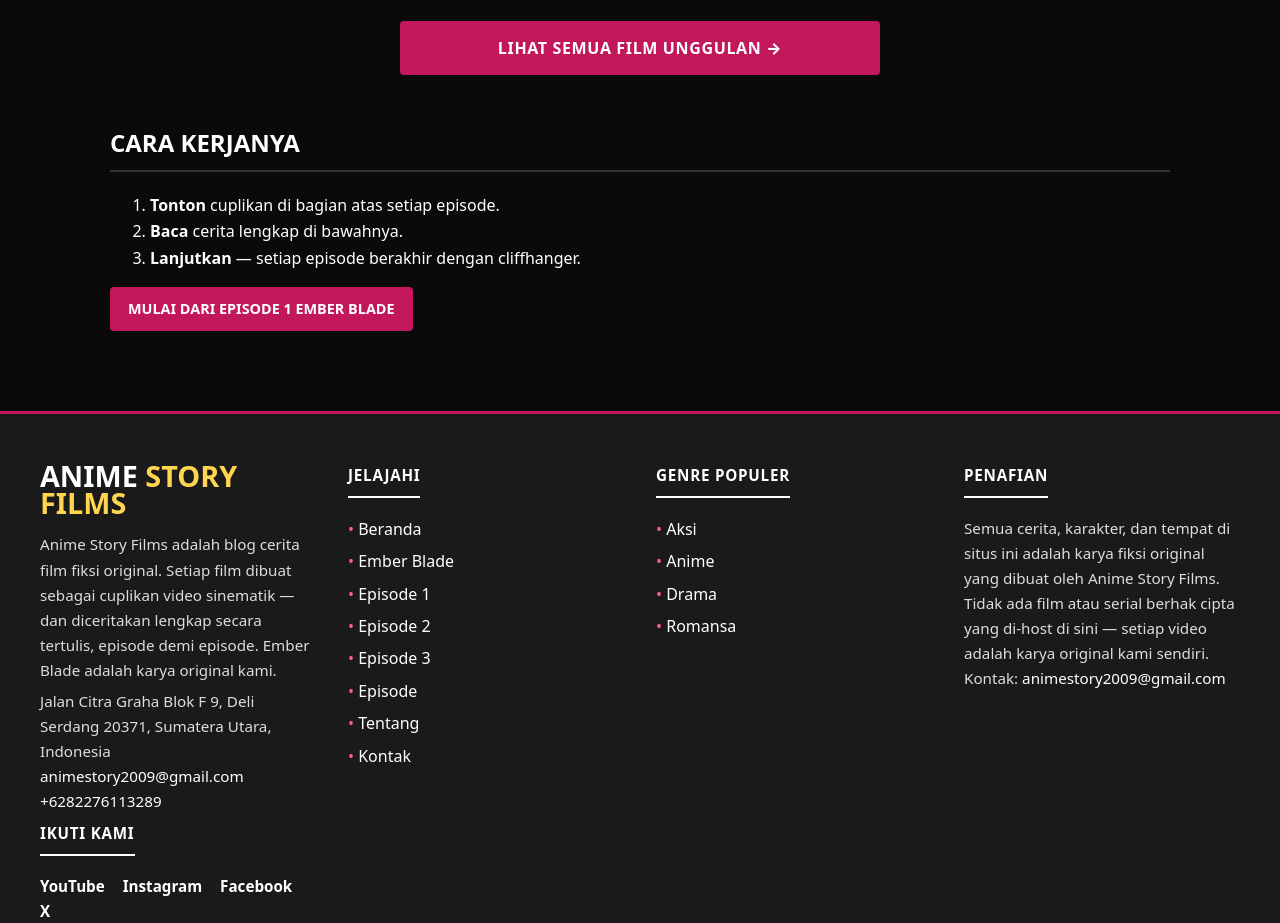
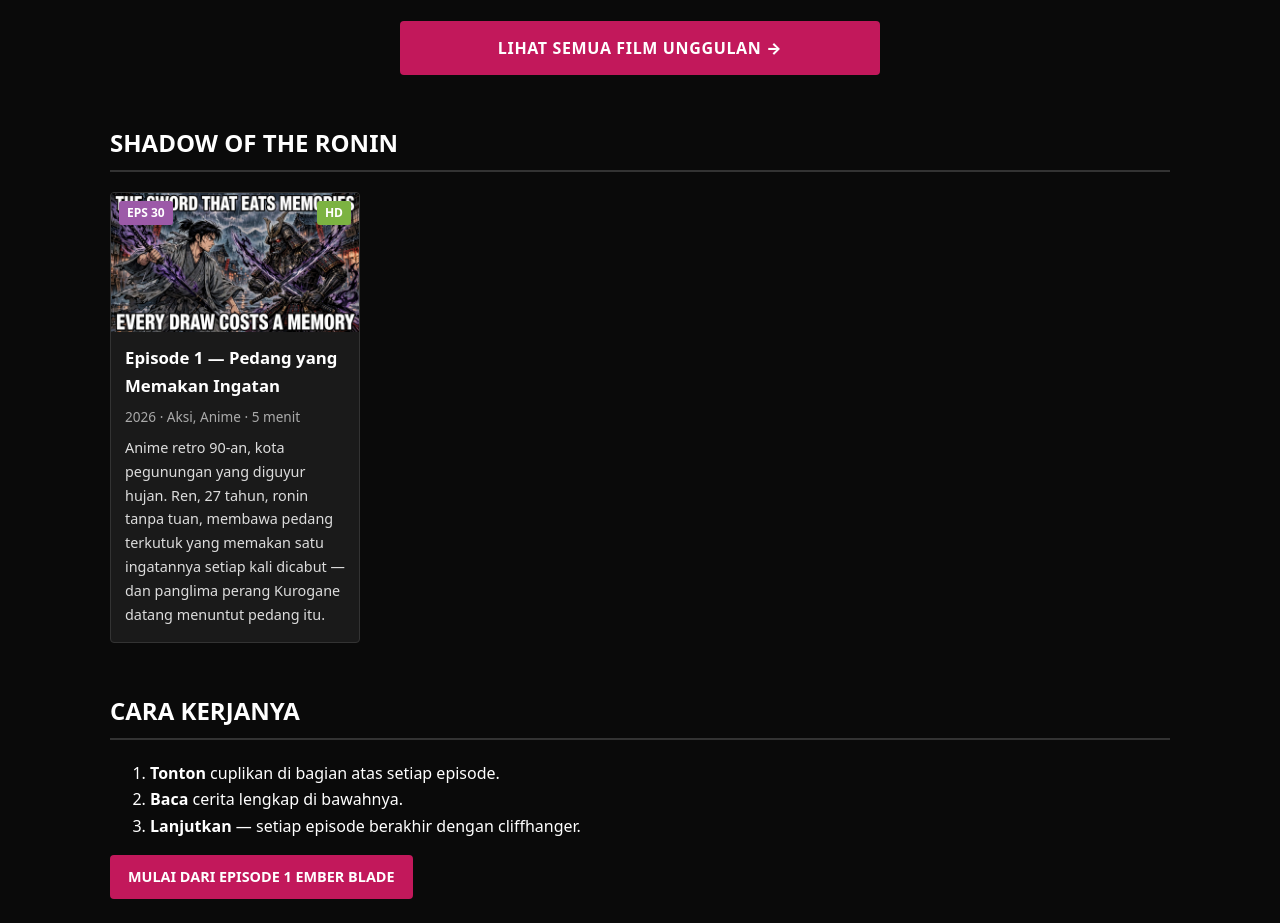
Before and after one commit to bungaroda03/animestoryfilms, an Astro site: page / in a window 1280 px wide. Shown: the part 1284-2207 px from the top of the page. Built offline with nearby package versions, Linux system fonts and the light colour scheme; Astro itself is replaced by a stand-in of ours.

Commit message:
Publish Shadow of the Ronin Episode 1 (scenes 1-30)

```diff
--- a/src/pages/index.astro
+++ b/src/pages/index.astro
@@ -65,6 +65,22 @@ import Layout from '../layouts/Layout.astro';
     <a class="btn-pink-wide" href="/episodes/">Lihat Semua Film Unggulan →</a>
   </p>
 
+  <h2>Shadow of the Ronin</h2>
+  <div class="poster-grid">
+    <div class="poster-card">
+      <a class="poster-media" href="/films/shadow-of-the-ronin/episode-1/">
+        <img src="/images/media-generation-shadow-ronin-ep1-thumbnail-0-34b863b6-cb20-4ee7-89a1-d09b2ea4ee21.webp" alt="Shadow of the Ronin Episode 1 — Pedang yang Memakan Ingatan" />
+        <span class="poster-badge">EPS 30</span>
+        <span class="poster-badge-hd">HD</span>
+      </a>
+      <div class="poster-body">
+        <h3><a href="/films/shadow-of-the-ronin/episode-1/">Episode 1 — Pedang yang Memakan Ingatan</a></h3>
+        <p class="poster-meta">2026 · Aksi, Anime · 5 menit</p>
+        <p class="poster-desc">Anime retro 90-an, kota pegunungan yang diguyur hujan. Ren, 27 tahun, ronin tanpa tuan, membawa pedang terkutuk yang memakan satu ingatannya setiap kali dicabut — dan panglima perang Kurogane datang menuntut pedang itu.</p>
+      </div>
+    </div>
+  </div>
+
   <h2>Cara Kerjanya</h2>
   <ol>
     <li><strong>Tonton</strong> cuplikan di bagian atas setiap episode.</li>
```
